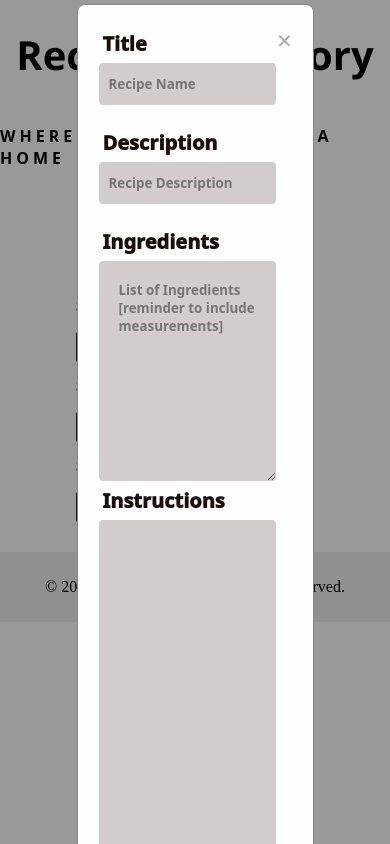
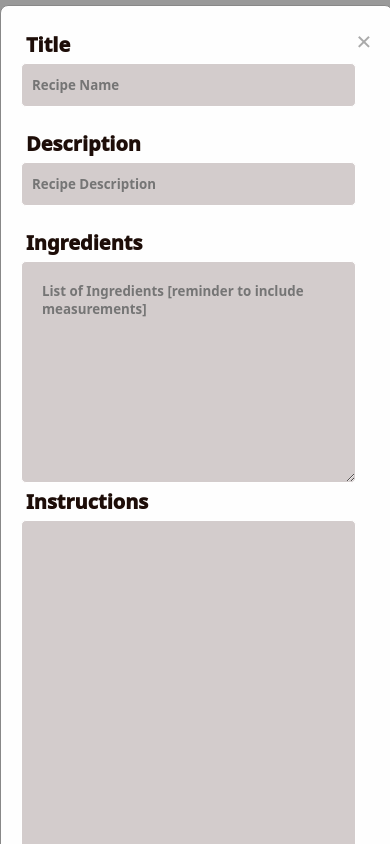
Before and after one commit to malusiT/Recipe-Repository, a plain HTML site: page index.html in a window 390 px wide. Both pictures are taken after a click on the button "Add new Recipe". Drawn offline with Linux system fonts and the light colour scheme.

Commit message:
modal content for mobile phones

```diff
--- a/css/style.css
+++ b/css/style.css
@@ -199,4 +199,8 @@ footer {
         display: grid;
         place-items: center;
     }
+    .modal-content{
+        margin-top: 5px;
+        width: 90%;
+    }
 }
```
